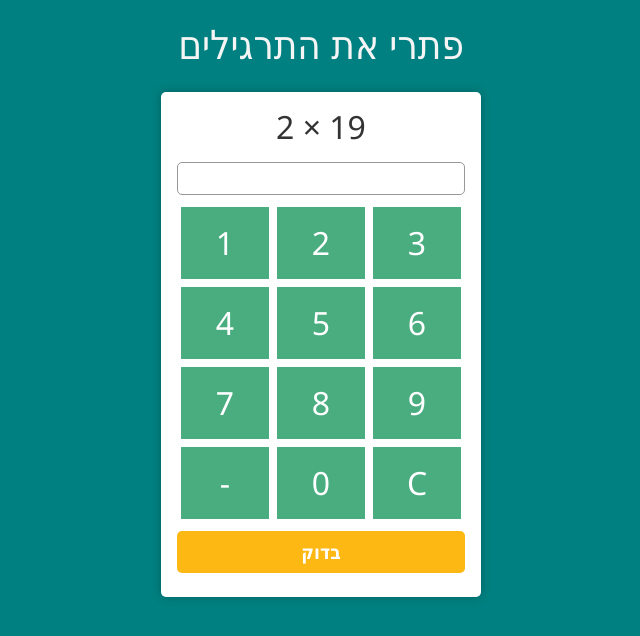
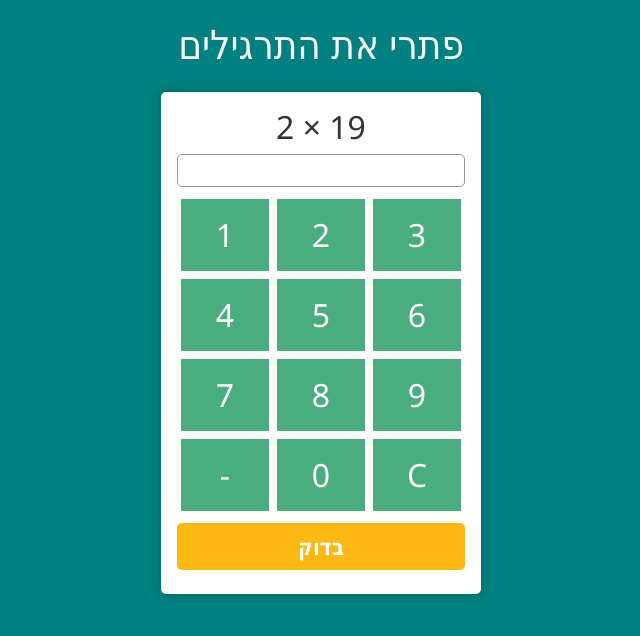
Before and after one commit to Shira-Batz/practiceMath, a plain HTML site: page index.html in a window 1280 px wide. Shown: the whole page, without its empty margins (319-959 px from the left). Drawn offline with nearby package versions, Linux system fonts and the light colour scheme.

Commit message:
Update index.html

```diff
--- a/index.html
+++ b/index.html
@@ -63,7 +63,7 @@
 
         input {
             width: 100%;
-            margin: 0.5rem 0;
+            margin: 0 0 0.5rem;
             border-radius: 5px;
             border: 1.5px solid rgb(152, 152, 152);
             font-size: 1.2rem;
@@ -93,7 +93,7 @@
             margin: 0.5rem 0;
             border-radius: 5px;
             border: 2px rgb(255, 255, 255);
-            font-size: 1.2rem;
+            font-size: 1.4rem;
             padding: 0.4rem 0;
             color: #fff;
             font-weight: 600;
```
